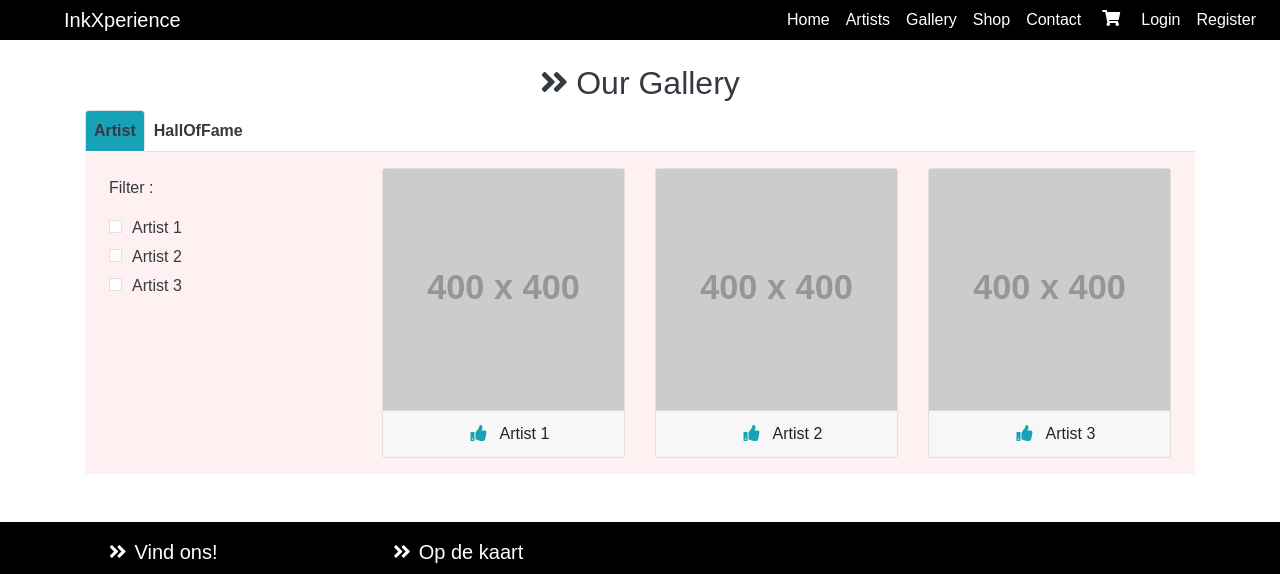
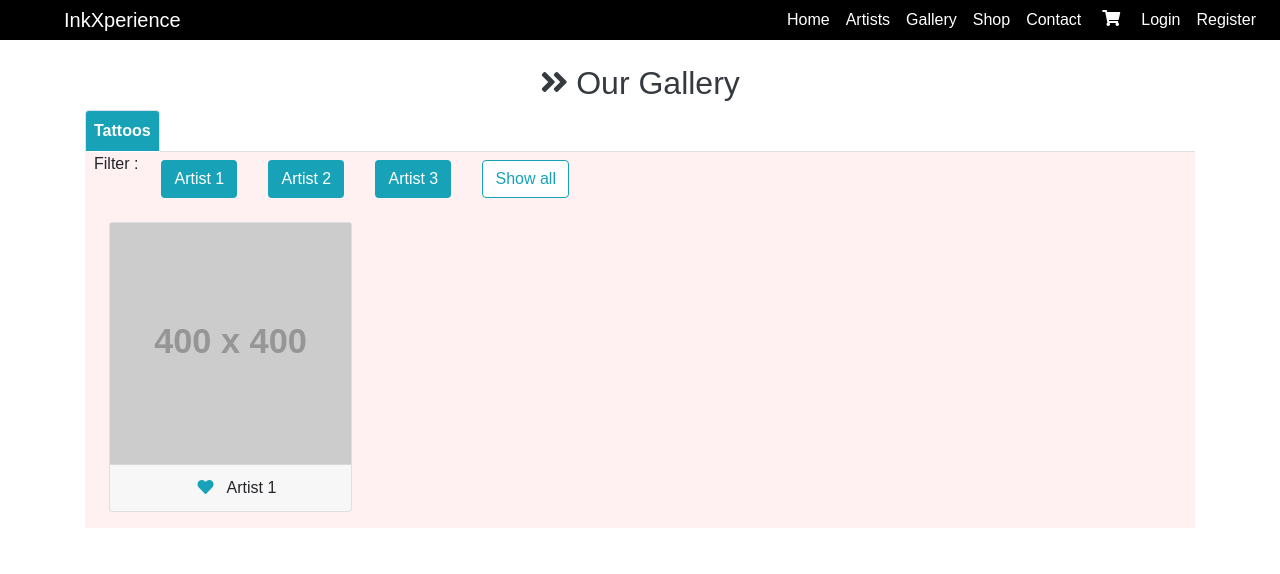
Before and after one commit to taravandevenne/Basiswebsite, a Laravel app: page /gallery?artist=1 in a window 1280 px wide. Shown: the top 574 px of the page. Run offline with Laravel 8, Linux system fonts and the light colour scheme; data comes from the database, SQL or seed files in the repository; data that the repository does not hold is empty; some libraries are stand-ins or nearby versions.

Commit message:
gallery ready

```diff
--- a/app/Http/Controllers/AankopenController.php
+++ b/app/Http/Controllers/AankopenController.php
@@ -26,6 +26,6 @@ class AankopenController extends Controller
             'currency' => 'eur',
         ]);
       //  dd(request()->all());
-        return 'Oke overdracht gelukt';
+        return redirect('checkbetaling');
     }
 }
--- a/app/Http/Controllers/FrontController.php
+++ b/app/Http/Controllers/FrontController.php
@@ -52,4 +52,7 @@ class FrontController extends Controller
         return view('product', compact('tattoos', 'artists','advances'));
     }
 
+    public function checkbetaling(){
+        return view('checkbetaling');
+    }
 }
--- a/resources/views/contact.blade.php
+++ b/resources/views/contact.blade.php
@@ -301,7 +301,8 @@
                                 <div class="row mt-5 ">
                                     <div class="col-12 d-flex justify-content-end">
                                         <button type="reset" class="btn bluebg text-dark mr-2">Reset</button>
-                                        <button type="submit" class="btn bluebg text-dark" data-dismiss="modal">Versturen</button>
+                                        <a  href="mailto:taravandevenne@hotmail.com?Subject=Hello%20again" target="_top"> <button type="submit" class="btn bluebg text-dark" data-dismiss="modal">Versturen</button></a>
+
                                     </div>
                                 </div>
 
--- a/resources/views/gallery.blade.php
+++ b/resources/views/gallery.blade.php
@@ -6,72 +6,55 @@
             <h2 class="text-dark text-center pt-4"><i class="fas fa-angle-double-right text-dark pr-2"></i>Our Gallery</h2>
             <ul class="nav nav-tabs " id="myTab" role="tablist">
                 <li class="nav-item">
-                    <a class="nav-link active p-2 text-dark" id="artist-tab" data-toggle="tab" href="#artist" role="tab" aria-controls="artist" aria-selected="true">Artist</a>
+                    <a class="nav-link active p-2 text-white" id="artist-tab" data-toggle="tab" href="#artist" role="tab" aria-controls="artist" aria-selected="true">Tattoos</a>
                 </li>
-                <li class="nav-item">
-                    <a class="nav-link p-2 text-dark" id="fame-tab" data-toggle="tab" href="#fame" role="tab" aria-controls="fame" aria-selected="false">HallOfFame</a>
-                </li>
+
             </ul>
             <div class="tab-content bg-rand-page px-4" id="myTabContent">
                 <div class="tab-pane fade show active" id="artist" role="tabpanel" aria-labelledby="artist-tab">
                     <div class="row ">
-                        <div class="col-lg-3 col-md-3 text-md-left text-lg-left">
-                            <ul class="text-dark ul-check-artist mt-4">
                                 <p>Filter :</p>
 
                                 @if($artists)
                                     @foreach($artists as $artist)
-                                <li>
-                                    <label class="check text-dark"><input type="checkbox">{{$artist->name}}<span class="checkmark bg-white text-dark border"></span></label>
-                                </li>
+                                        <div class="col-1 my-1 mx-2 text-white">
+                                    <a href="{{route('frontgallery', [ "artist" => $artist->id ])}}"><button class="btn rounded bluebg text-white my-1">{{$artist->name}}</button></a>
+                                        </div>
                                     @endforeach
                                 @endif
-
-                            </ul>
+                                <div class="col-1 my-1 mx-2 text-white">
+                                    <a href="{{route('frontgallery')}}"><button class="btn rounded bg-white text-info border-info my-1">Show all</button></a>
+                                </div>
                         </div>
 
 
-                        @if($tattoos)
+                    <div class="row">
+                        @if(!request('artist') || count($tattoos->where('artist_id', request('artist'))) != 0)
                             @foreach($tattoos as $tattoo)
-                        <div class="col-lg-3 col-md-3">
-                            <div class="card w-100 my-3">
-                                <div class="card-body p-0">
-                                    <img src="{{$tattoo->photo ? asset($tattoo->photo->file) : 'http://placehold.it/400x400'}}" class="img-fluid" alt="">
-                                </div>
-                                <div class="card-footer p-1 d-flex justify-content-center my-auto">
-                                    <button class="hovbtn btn bg-transparent bluecl "><i class="fas fa-thumbs-up "></i></button>
-                                    <p class="my-auto">{{$tattoo->artist->name}}</p>
-                                </div>
-                            </div>
-                        </div>
-                            @endforeach
-                        @endif
-
-                    </div>
-                </div>
-
-
-
-
-                <div class="tab-pane fade" id="fame" role="tabpanel" aria-labelledby="fame-tab">
-                    <div class="row">
-                        @if($tattoos)
-                            @foreach($tattoos as $tattoo)
+                                @if (!request('artist') || (request('artist') && request('artist') == $tattoo->artist->id))
                                 <div class="col-lg-3 col-md-3">
                                     <div class="card w-100 my-3">
                                         <div class="card-body p-0">
                                             <img src="{{$tattoo->photo ? asset($tattoo->photo->file) : 'http://placehold.it/400x400'}}" class="img-fluid" alt="">
                                         </div>
                                         <div class="card-footer p-1 d-flex justify-content-center my-auto">
-                                            <button class="hovbtn btn bg-transparent bluecl "><i class="fas fa-thumbs-up "></i></button>
+                                            {{--<button class="hovbtn btn bg-transparent bluecl "><i class="fas fa-thumbs-up "></i></button>--}}
                                             <button class="hovbtn btn bg-transparent bluecl "><i class="fas fa-heart "></i></button>
+                                            <p class="my-auto">{{$tattoo->artist->name}}</p>
                                         </div>
                                     </div>
                                 </div>
+                                @endif
                             @endforeach
+                            @else <h3 class="my-5 text-center mx-auto">Er zijn momenteel geen tattoos voor deze artist. <br>
+                                                    Kom later nog eens terug! <br>  <i class="fas fa-2x fa-times-circle my-3"></i></h3>
+
                         @endif
+                    </div>
+                    </div>
                 </div>
             </div>
+        </div>
     </section>
 
 
--- a/resources/views/layouts/front.blade.php
+++ b/resources/views/layouts/front.blade.php
@@ -102,7 +102,7 @@
 
 
 
-<footer class="footer mx-auto d-block container-fluid">
+<footer class="footer  container-fluid ">
     <div class="container bottom_border">
         <div class="row ml-lg-3 ml-2">
             <div class="col-12 col-lg-3 col-md-6 pl-0 pl-md-2">
--- a/routes/web.php
+++ b/routes/web.php
@@ -24,6 +24,7 @@ Route::get('/shop', "FrontController@shop")->name('shop');
 Route::get('/contact', "FrontController@contact")->name('contact');
 Route::get('/info', "FrontController@info")->name('info');
 Route::get('/product/{id}', "FrontController@product")->name('product');
+Route::get('/checkbetaling', "FrontController@checkbetaling")->name('checkbetaling');
 
 
 Route::get('/cart', "CartController@cartpage")->name('cart');
```
Also changed, not shown: resources/views/artists.blade.php (+4 -3 lines), resources/views/cart.blade.php (+11 -3 lines), resources/views/checkbetaling.blade.php (added, +23 -0 lines), resources/views/product.blade.php (+0 -27 lines), resources/views/shop.blade.php (+12 -6 lines).
